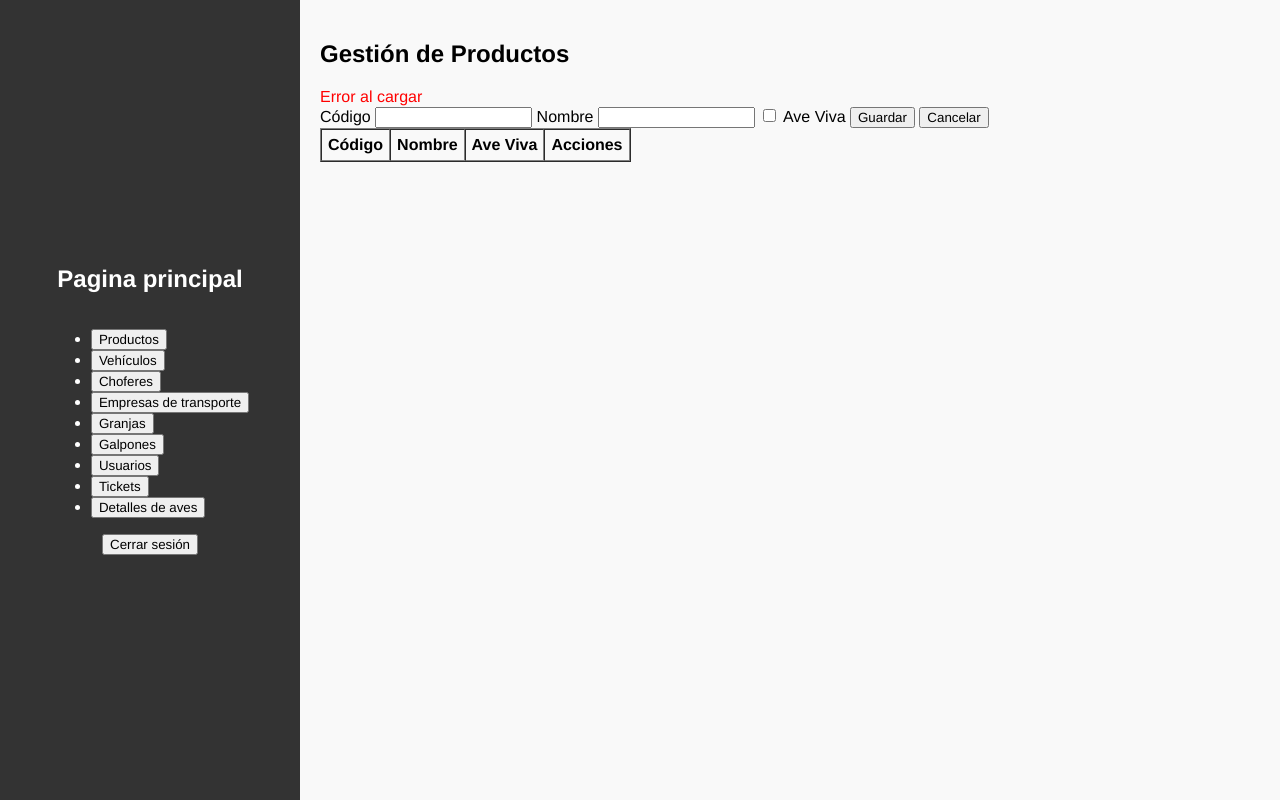
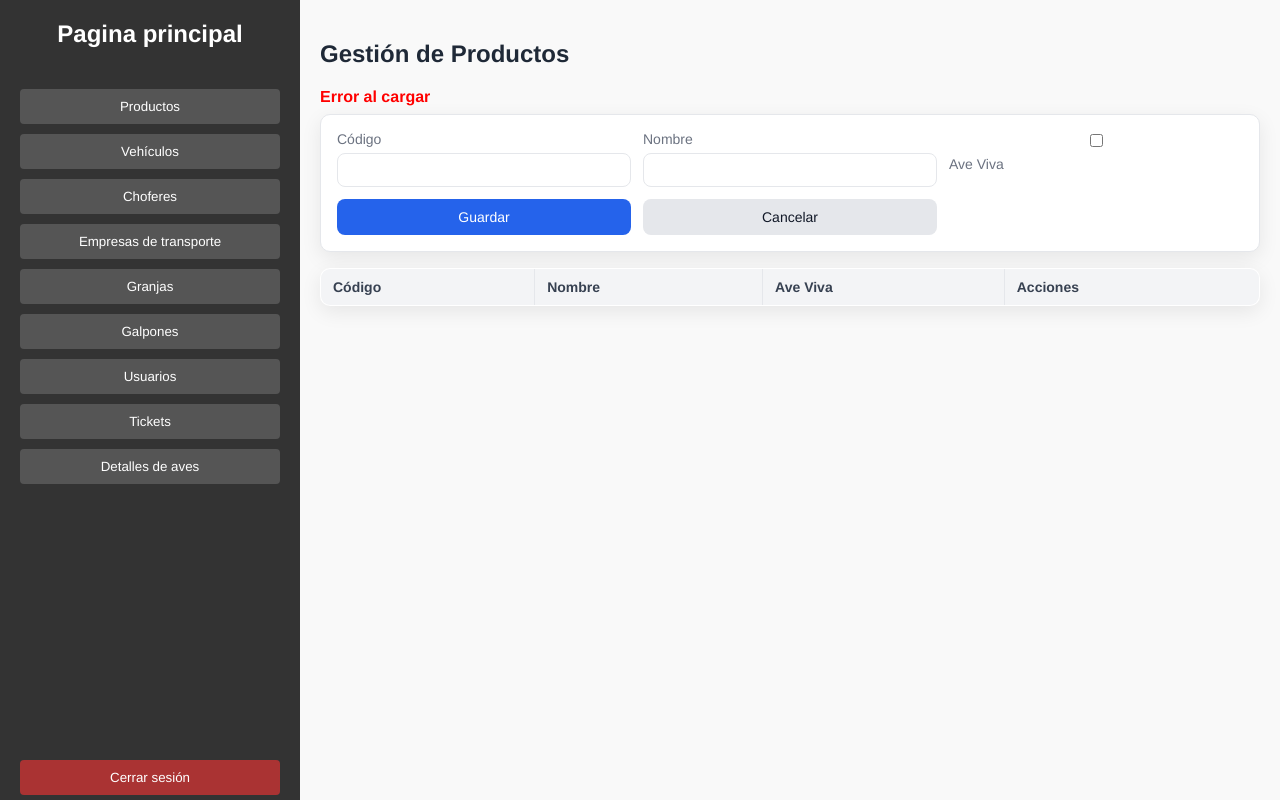
Before and after one commit to Davisit00/aviges, a website with bundled scripts: page Frontend/src/pages/core.html in a window 1280 px wide. Both pictures are taken after a click on the button "Productos". Built offline with nearby package versions, Linux system fonts and the light colour scheme; no server answers.

Commit message:
feat: enhance UI with new styles and menu button functionality

```diff
--- a/Frontend/src/pages/core.css
+++ b/Frontend/src/pages/core.css
@@ -29,3 +29,30 @@ body {
   padding: 20px;
   background-color: #f9f9f9;
 }
+
+ul {
+  list-style-type: none;
+  padding: 0;
+  width: 100%;
+}
+
+.menu-button {
+  width: 100%;
+  padding: 10px;
+  margin: 5px 0;
+  background-color: #555;
+  color: white;
+  border: none;
+  border-radius: 4px;
+  cursor: pointer;
+}
+.menu-button:hover {
+  background-color: #777;
+}
+#logout-button {
+  margin-top: auto;
+  background-color: #aa3333;
+}
+#logout-button:hover {
+  background-color: #cc5555;
+}
--- a/Frontend/src/pages/core.html
+++ b/Frontend/src/pages/core.html
@@ -20,24 +20,35 @@
         });
         </script>
         <link rel="stylesheet" href="core.css">
+        <link rel="stylesheet" href="../styles/crud.css">
     </head>
     <body>
         <div class="main-menu">
             <h2>Pagina principal</h2>
             <ul>
-                <li><button id="products-button">Productos</button></li>
-                <li><button id="vehicles-button">Vehículos</button></li>
-                <li><button id="drivers-button">Choferes</button></li>
-                <li><button id="transport-companies-button">Empresas de
+                <li><button class="menu-button"
+                        id="products-button">Productos</button></li>
+                <li><button class="menu-button"
+                        id="vehicles-button">Vehículos</button></li>
+                <li><button class="menu-button"
+                        id="drivers-button">Choferes</button></li>
+                <li><button class="menu-button"
+                        id="transport-companies-button">Empresas de
                         transporte</button></li>
-                <li><button id="farms-button">Granjas</button></li>
-                <li><button id="barns-button">Galpones</button></li>
-                <li><button id="users-button">Usuarios</button></li>
-                <li><button id="tickets-button">Tickets</button></li>
-                <li><button id="aves-details-button">Detalles de
+                <li><button class="menu-button"
+                        id="farms-button">Granjas</button></li>
+                <li><button class="menu-button"
+                        id="barns-button">Galpones</button></li>
+                <li><button class="menu-button"
+                        id="users-button">Usuarios</button></li>
+                <li><button class="menu-button"
+                        id="tickets-button">Tickets</button></li>
+                <li><button class="menu-button"
+                        id="aves-details-button">Detalles de
                         aves</button></li>
             </ul>
-            <button id="logout-button">Cerrar sesión</button>
+            <button class="menu-button" id="logout-button">Cerrar
+                sesión</button>
 
         </div>
         <div id="content-container"></div>
--- a/Frontend/src/pages/products.js
+++ b/Frontend/src/pages/products.js
@@ -1,11 +1,4 @@
 import { createCrudPage } from "./resourceCrud.js";
+import { resourceConfigs } from "./resourceConfigs.js";
 
-export const ProductsInterface = createCrudPage({
-  title: "Gestión de Productos",
-  resource: "productos",
-  fields: [
-    { name: "codigo", label: "Código" },
-    { name: "nombre", label: "Nombre" },
-    { name: "es_ave_viva", label: "Ave Viva", type: "checkbox" },
-  ],
-});
+export const ProductsInterface = createCrudPage(resourceConfigs.productos);
--- a/Frontend/src/pages/resourceConfigs.js
+++ b/Frontend/src/pages/resourceConfigs.js
@@ -3,7 +3,6 @@ export const resourceConfigs = {
     title: "Gestión de Usuarios",
     resource: "usuarios",
     fields: [
-      { name: "id", label: "ID", readOnly: true },
       { name: "nombre_usuario", label: "Usuario" },
       { name: "contrasena_hash", label: "Contraseña", type: "password" },
       { name: "nombre", label: "Nombre" },
@@ -12,11 +11,19 @@ export const resourceConfigs = {
       { name: "fecha_creacion", label: "Fecha", readOnly: true },
     ],
   },
+  productos: {
+    title: "Gestión de Productos",
+    resource: "productos",
+    fields: [
+      { name: "codigo", label: "Código" },
+      { name: "nombre", label: "Nombre" },
+      { name: "es_ave_viva", label: "Ave Viva", type: "checkbox" },
+    ],
+  },
   empresas_transporte: {
     title: "Empresas de Transporte",
     resource: "empresas_transporte",
     fields: [
-      { name: "id", label: "ID", readOnly: true },
       { name: "nombre", label: "Nombre" },
       { name: "rif", label: "RIF" },
     ],
@@ -25,7 +32,6 @@ export const resourceConfigs = {
     title: "Gestión de Granjas",
     resource: "granjas",
     fields: [
-      { name: "id", label: "ID", readOnly: true },
       { name: "nombre", label: "Nombre" },
       { name: "direccion", label: "Dirección" },
       { name: "dueno", label: "Dueño" },
@@ -35,7 +41,6 @@ export const resourceConfigs = {
     title: "Gestión de Galpones",
     resource: "galpones",
     fields: [
-      { name: "id", label: "ID", readOnly: true },
       { name: "id_granja", label: "ID Granja" },
       { name: "codigo", label: "Código" },
       { name: "capacidad", label: "Capacidad", type: "number" },
@@ -45,7 +50,6 @@ export const resourceConfigs = {
     title: "Gestión de Vehículos",
     resource: "vehiculos",
     fields: [
-      { name: "id", label: "ID", readOnly: true },
       { name: "placa", label: "Placa" },
       { name: "descripcion", label: "Descripción" },
       { name: "id_empresa_transporte", label: "ID Empresa Transporte" },
@@ -56,7 +60,6 @@ export const resourceConfigs = {
     title: "Gestión de Choferes",
     resource: "choferes",
     fields: [
-      { name: "id", label: "ID", readOnly: true },
       { name: "cedula", label: "Cédula" },
       { name: "nombre", label: "Nombre" },
       { name: "apellido", label: "Apellido" },
@@ -66,16 +69,12 @@ export const resourceConfigs = {
   tickets_pesaje: {
     title: "Tickets de Pesaje",
     resource: "tickets_pesaje",
-    fields: [
-      { name: "id", label: "ID", readOnly: true },
-      { name: "nro_ticket", label: "Nro Ticket" },
-    ],
+    fields: [{ name: "nro_ticket", label: "Nro Ticket" }],
   },
   detalles_transporte_aves: {
     title: "Detalles Transporte Aves",
     resource: "detalles_transporte_aves",
     fields: [
-      { name: "id", label: "ID", readOnly: true },
       { name: "id_ticket_pesaje", label: "ID Ticket" },
       { name: "id_granja", label: "ID Granja" },
       { name: "id_galpon", label: "ID Galpón" },
--- /dev/null
+++ b/Frontend/src/styles/crud.css
@@ -0,0 +1,137 @@
+:root {
+  --bg: #f7f8fb;
+  --card: #ffffff;
+  --text: #1f2937;
+  --muted: #6b7280;
+  --primary: #2563eb;
+  --danger: #dc2626;
+  --border: #e5e7eb;
+  --shadow: 0 6px 20px rgba(0, 0, 0, 0.08);
+}
+
+body {
+  background: var(--bg);
+  color: var(--text);
+  font-family:
+    "Segoe UI",
+    system-ui,
+    -apple-system,
+    sans-serif;
+}
+
+form {
+  background: var(--card);
+  padding: 16px;
+  border: 1px solid var(--border);
+  border-radius: 10px;
+  box-shadow: var(--shadow);
+  display: grid;
+  gap: 12px;
+  grid-template-columns: repeat(auto-fit, minmax(220px, 1fr));
+  margin-bottom: 16px;
+}
+
+form label {
+  display: flex;
+  flex-direction: column;
+  gap: 6px;
+  font-size: 14px;
+  color: var(--muted);
+}
+
+form input,
+form select,
+form textarea {
+  padding: 8px 10px;
+  border: 1px solid var(--border);
+  border-radius: 8px;
+  outline: none;
+  font-size: 14px;
+  color: var(--text);
+  background: #fff;
+}
+
+form input:focus,
+form select:focus,
+form textarea:focus {
+  border-color: var(--primary);
+  box-shadow: 0 0 0 3px rgba(37, 99, 235, 0.15);
+}
+
+form button[type="submit"],
+form button[type="button"] {
+  padding: 10px 14px;
+  border: 0;
+  border-radius: 8px;
+  font-size: 14px;
+  cursor: pointer;
+}
+
+form button[type="submit"] {
+  background: var(--primary);
+  color: #fff;
+}
+
+form button[type="button"] {
+  background: #e5e7eb;
+  color: #111827;
+}
+
+table {
+  width: 100%;
+  border-collapse: collapse;
+  background: var(--card);
+  border: 1px solid var(--border);
+  border-radius: 10px;
+  overflow: hidden;
+  box-shadow: var(--shadow);
+}
+
+th,
+td {
+  padding: 10px 12px;
+  border-bottom: 1px solid var(--border);
+  text-align: left;
+  font-size: 14px;
+}
+
+th {
+  background: #f3f4f6;
+  color: #374151;
+}
+
+tbody tr:hover {
+  background: #f9fafb;
+}
+
+table button {
+  padding: 6px 10px;
+  border-radius: 6px;
+  border: 0;
+  cursor: pointer;
+  font-size: 13px;
+}
+
+table button[data-action="edit"] {
+  background: #fde68a;
+  color: #92400e;
+}
+
+table button[data-action="delete"] {
+  background: #fecaca;
+  color: #991b1b;
+}
+
+#usuarios-error,
+#empresas_transporte-error,
+#granjas-error,
+#galpones-error,
+#vehiculos-error,
+#choferes-error,
+#tickets_pesaje-error,
+#detalles_transporte_aves-error,
+#productos-error {
+  margin-bottom: 8px;
+  font-weight: 600;
+  color: var(--danger);
+}
```
